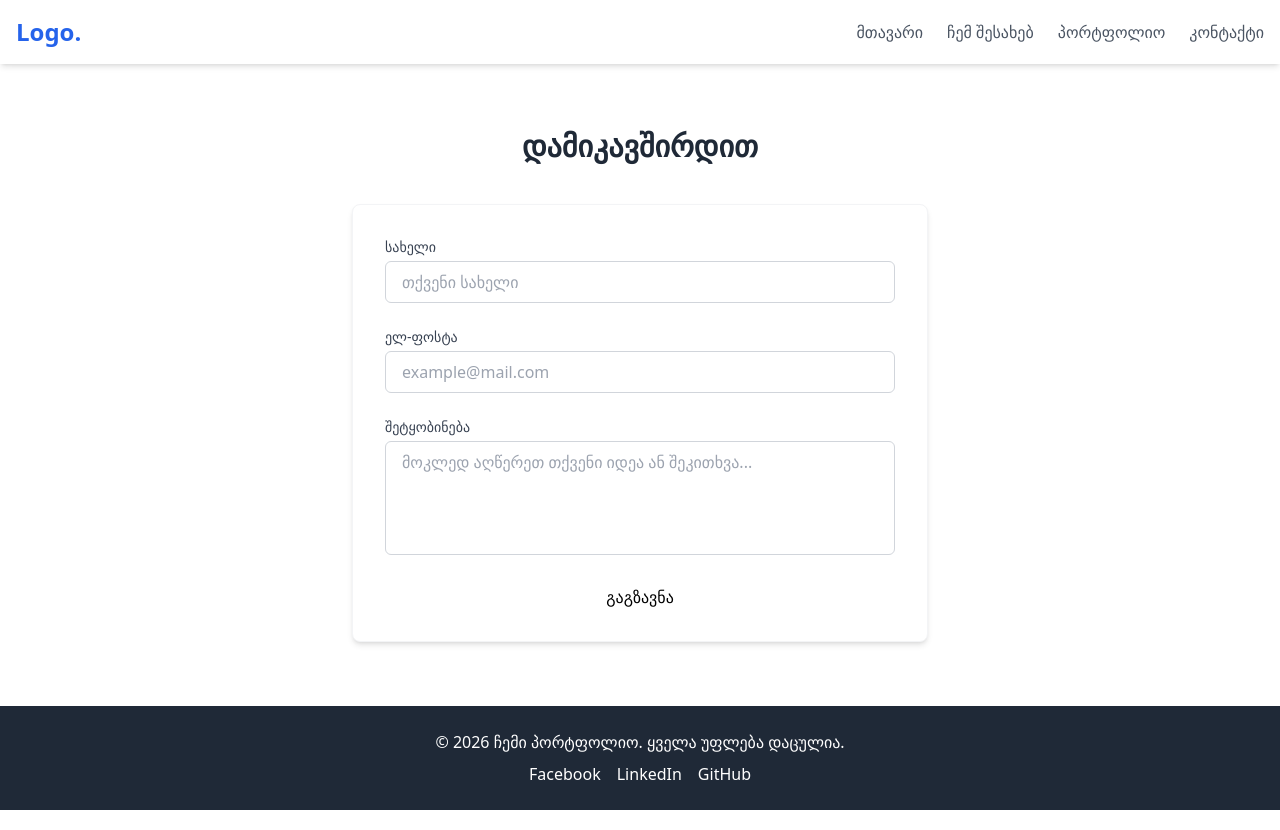
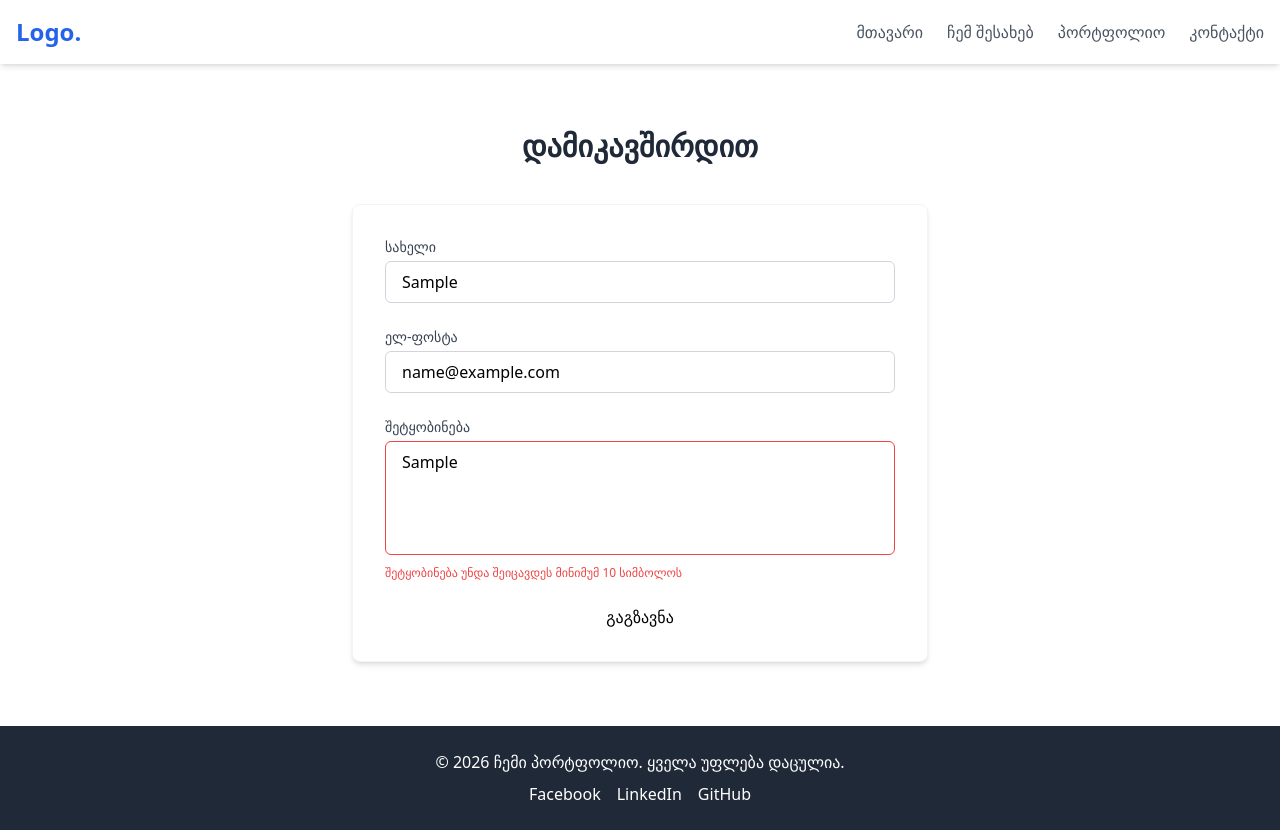
Before and after one commit to sakandelidzegiorgi/giorgi-sakandelidze-portfolio, a React (Vite) app: page /contact in a window 1280 px wide. Both pictures are taken after typing "Sample", "name@example.com", "Sample" into the empty fields and a click on the button "გაგზავნა". Built offline with nearby package versions, Linux system fonts and the light colour scheme.

Commit message:
feat: implement Formik and Yup validation for contact form

```diff
--- a/package.json
+++ b/package.json
@@ -10,9 +10,11 @@
     "preview": "vite preview"
   },
   "dependencies": {
+    "formik": "^2.4.9",
     "react": "^19.2.4",
     "react-dom": "^19.2.4",
-    "react-router-dom": "^7.14.0"
+    "react-router-dom": "^7.14.0",
+    "yup": "^1.7.1"
   },
   "devDependencies": {
     "@eslint/js": "^9.39.4",
--- a/src/pages/Contact.tsx
+++ b/src/pages/Contact.tsx
@@ -1,79 +1,100 @@
 // src/pages/Contact.tsx
-import { useState, useEffect, ChangeEvent, FormEvent } from 'react'; // დავამატე useEffect
+import { useEffect } from 'react';
+import { useFormik } from 'formik';
+import * as Yup from 'yup';
 import Section from '../components/Section';
 import Button from '../components/Button';
-import type { ContactForm } from '../types/index';
 
 export default function Contact() {
-  // გვერდის ჩატვირთვისას ბრაუზერის სათაურის განახლება
+  // ბრაუზერის სათაურის განახლება
   useEffect(() => {
     document.title = 'კონტაქტი | გიორგის პორტფოლიო';
   }, []);
 
-  // 1. useState ფორმის მონაცემებისთვის
-  const [form, setForm] = useState<ContactForm>({
-    name: '',
-    email: '',
-    message: ''
+  // Formik-ის ლოგიკა და Yup ვალიდაცია
+  const formik = useFormik({
+    initialValues: {
+      name: '',
+      email: '',
+      message: ''
+    },
+    // ვალიდაციის სქემა
+    validationSchema: Yup.object({
+      name: Yup.string()
+        .required('სახელი სავალდებულოა'),
+      email: Yup.string()
+        .email('არასწორი ელ-ფოსტის ფორმატი')
+        .required('ელ-ფოსტა სავალდებულოა'),
+      message: Yup.string()
+        .min(10, 'შეტყობინება უნდა შეიცავდეს მინიმუმ 10 სიმბოლოს')
+        .required('შეტყობინება სავალდებულოა')
+    }),
+    // გაგზავნის ფუნქცია
+    onSubmit: (values, { resetForm }) => {
+      console.log('გაგზავნილი მონაცემები Formik-იდან:', values);
+      alert(`მადლობა ${values.name}, თქვენი შეტყობინება მიღებულია!`);
+      resetForm(); // ველების გასუფთავება
+    }
   });
-
-  // 2. ფუნქცია, რომელიც იჭერს ველში ჩაწერილ ტექსტს და ანახლებს state-ს
-  const handleChange = (e: ChangeEvent<HTMLInputElement | HTMLTextAreaElement>) => {
-    const { id, value } = e.target;
-    setForm({ ...form, [id]: value });
-  };
-
-  // 3. ფორმის გაგზავნის ფუნქცია
-  const handleSubmit = (e: FormEvent) => {
-    e.preventDefault();
-    console.log('გაგზავნილი მონაცემები კონსოლში:', form);
-    alert(`მადლობა ${form.name}, თქვენი შეტყობინება მიღებულია!`);
-
-    // გაგზავნის შემდეგ ვასუფთავებთ ველებს
-    setForm({ name: '', email: '', message: '' });
-  };
 
   return (
     <Section title="დამიკავშირდით">
       <div className="max-w-xl mx-auto bg-white p-8 rounded-lg shadow-md border border-gray-100">
-        <form className="space-y-6" onSubmit={handleSubmit}>
+
+        {/* onSubmit უკვე Formik-ს მიჰყავს */}
+        <form className="space-y-6" onSubmit={formik.handleSubmit}>
+
+          {/* სახელის ველი */}
           <div>
             <label htmlFor="name" className="block text-sm font-medium text-gray-700 mb-1">სახელი</label>
             <input
               type="text"
               id="name"
-              value={form.name}
-              onChange={handleChange}
-              required
-              className="w-full px-4 py-2 border border-gray-300 rounded-md focus:ring-blue-500 focus:border-blue-500 outline-none"
+              // getFieldProps თავისთავად მოიცავს: value, onChange, onBlur
+              {...formik.getFieldProps('name')}
+              className={`w-full px-4 py-2 border rounded-md outline-none transition-all focus:ring-2 focus:ring-primary ${
+                formik.touched.name && formik.errors.name ? 'border-red-500' : 'border-gray-300'
+              }`}
               placeholder="თქვენი სახელი"
             />
+            {/* ერორის გამოჩენა მხოლოდ მაშინ, თუ ველს შეეხო (touched) და ერორი აქვს */}
+            {formik.touched.name && formik.errors.name && (
+              <p className="text-red-500 text-xs mt-1">{formik.errors.name}</p>
+            )}
           </div>
 
+          {/* ელ-ფოსტის ველი */}
           <div>
             <label htmlFor="email" className="block text-sm font-medium text-gray-700 mb-1">ელ-ფოსტა</label>
             <input
               type="email"
               id="email"
-              value={form.email}
-              onChange={handleChange}
-              required
-              className="w-full px-4 py-2 border border-gray-300 rounded-md focus:ring-blue-500 focus:border-blue-500 outline-none"
+              {...formik.getFieldProps('email')}
+              className={`w-full px-4 py-2 border rounded-md outline-none transition-all focus:ring-2 focus:ring-primary ${
+                formik.touched.email && formik.errors.email ? 'border-red-500' : 'border-gray-300'
+              }`}
               placeholder="example@mail.com"
             />
+            {formik.touched.email && formik.errors.email && (
+              <p className="text-red-500 text-xs mt-1">{formik.errors.email}</p>
+            )}
           </div>
 
+          {/* შეტყობინების ველი */}
           <div>
             <label htmlFor="message" className="block text-sm font-medium text-gray-700 mb-1">შეტყობინება</label>
             <textarea
               id="message"
               rows={4}
-              value={form.message}
-              onChange={handleChange}
-              required
-              className="w-full px-4 py-2 border border-gray-300 rounded-md focus:ring-blue-500 focus:border-blue-500 outline-none resize-none"
+              {...formik.getFieldProps('message')}
+              className={`w-full px-4 py-2 border rounded-md outline-none resize-none transition-all focus:ring-2 focus:ring-primary ${
+                formik.touched.message && formik.errors.message ? 'border-red-500' : 'border-gray-300'
+              }`}
               placeholder="მოკლედ აღწერეთ თქვენი იდეა ან შეკითხვა..."
             ></textarea>
+            {formik.touched.message && formik.errors.message && (
+              <p className="text-red-500 text-xs mt-1">{formik.errors.message}</p>
+            )}
           </div>
 
           <Button variant="primary" className="w-full" type="submit">
```
Also changed, not shown: 1 other file (tests, documents, lock files or other folders).
